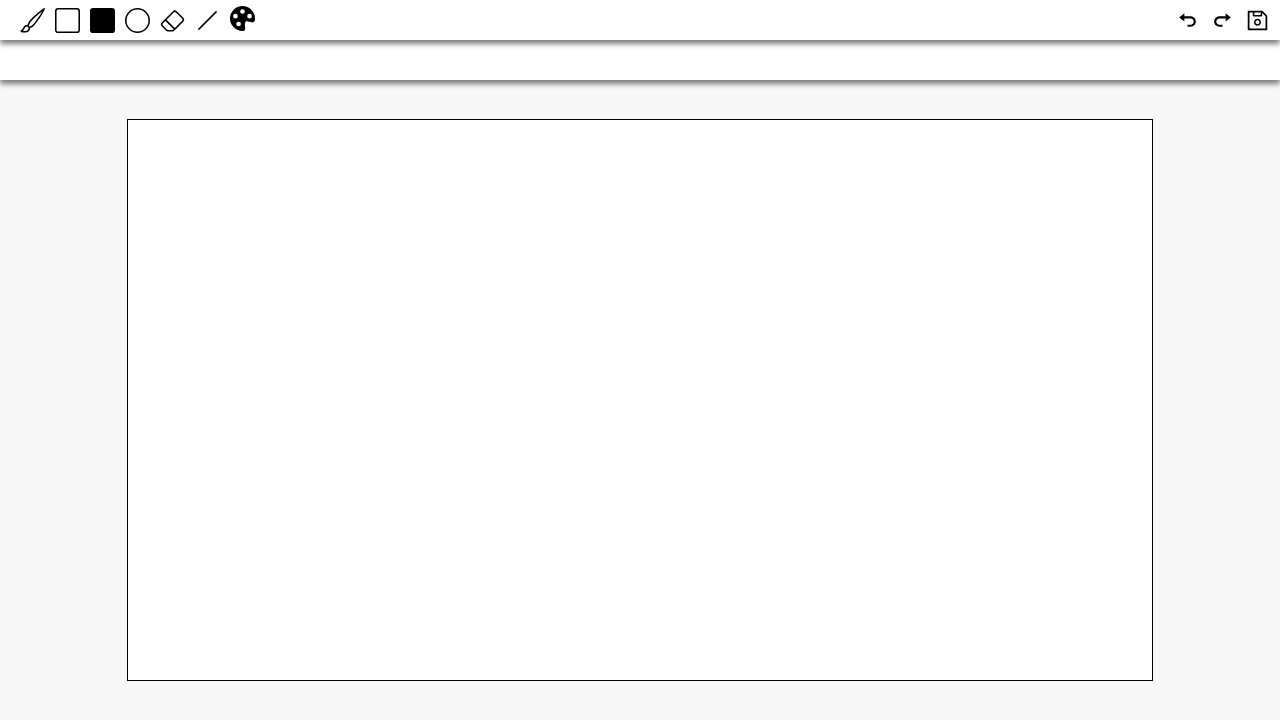
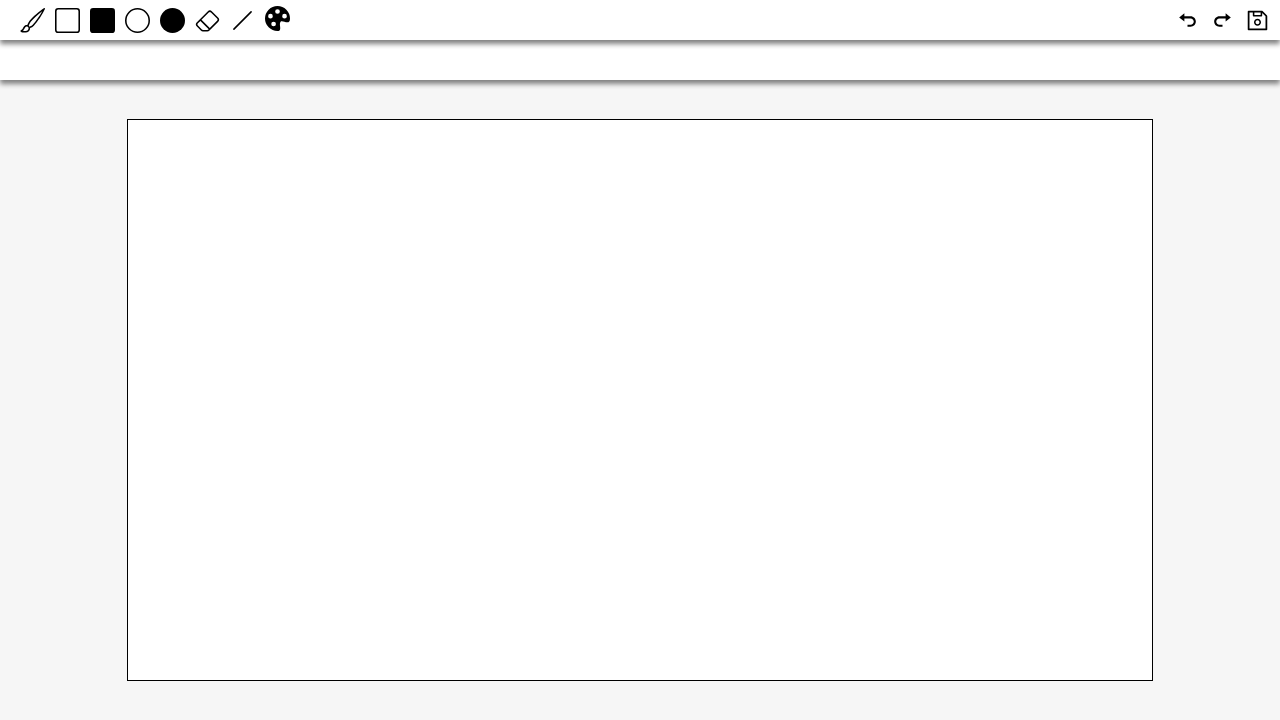
Before and after one commit to kovrizhkoPavel/paint_online, a React (Create React App) app: page / in a window 1280 px wide. Shown: the top 720 px of the page. Built offline with nearby package versions, Linux system fonts and the light colour scheme.

Commit message:
refactor: hide iframe

```diff
--- a/src/components/Toolbar.tsx
+++ b/src/components/Toolbar.tsx
@@ -1,6 +1,14 @@
 import React, { FC } from 'react';
 import '../styles/toolbar.scss';
-import { BsBrush, BsCircle, BsEraser, BsSlashLg, BsSquare, BsSquareFill } from 'react-icons/bs';
+import {
+  BsBrush,
+  BsCircle,
+  BsCircleFill,
+  BsEraser,
+  BsSlashLg,
+  BsSquare,
+  BsSquareFill,
+} from 'react-icons/bs';
 import { AiOutlineSave } from 'react-icons/ai';
 import { BiRedo, BiUndo } from 'react-icons/bi';
 import Palette from './Palette';
@@ -39,6 +47,9 @@ const Toolbar: FC = () => {
       <button className="toolbar__button circle">
         <BsCircle size={25} />
       </button>
+      <button className="toolbar__button circle">
+        <BsCircleFill size={25} />
+      </button>
       <button className="toolbar__button eraser">
         <BsEraser size={25} />
       </button>
--- a/src/index.css
+++ /dev/null
@@ -1,13 +0,0 @@
-body {
-  margin: 0;
-  font-family: -apple-system, BlinkMacSystemFont, 'Segoe UI', 'Roboto', 'Oxygen',
-    'Ubuntu', 'Cantarell', 'Fira Sans', 'Droid Sans', 'Helvetica Neue',
-    sans-serif;
-  -webkit-font-smoothing: antialiased;
-  -moz-osx-font-smoothing: grayscale;
-}
-
-code {
-  font-family: source-code-pro, Menlo, Monaco, Consolas, 'Courier New',
-    monospace;
-}
--- a/src/index.tsx
+++ b/src/index.tsx
@@ -1,11 +1,7 @@
 import React from 'react';
 import ReactDOM from 'react-dom/client';
-import './index.css';
+import './styles/app.scss';
 import App from './App';
 
 const root = ReactDOM.createRoot(document.getElementById('root') as HTMLElement);
-root.render(
-  <React.StrictMode>
-    <App />
-  </React.StrictMode>
-);
+root.render(<App />);
--- a/src/styles/app.scss
+++ b/src/styles/app.scss
@@ -13,3 +13,7 @@
 
   background-color: $background-color;
 }
+
+iframe {
+  display: none;
+}
```
Also changed, not shown: src/setupTests.ts (deleted, +0 -5 lines).
